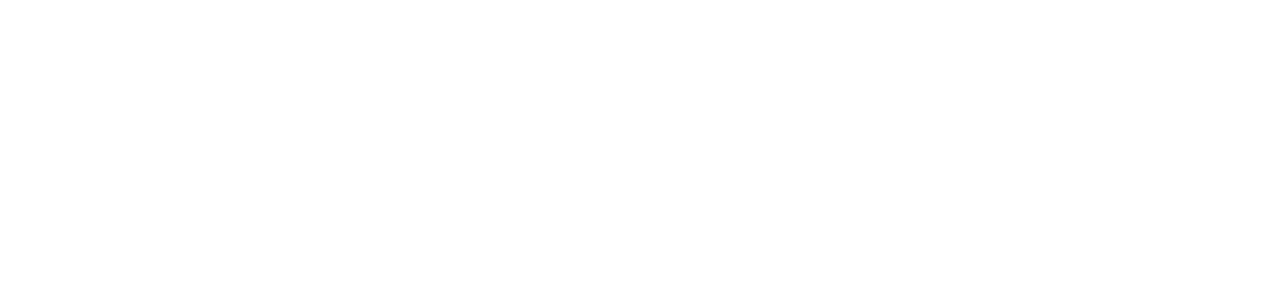
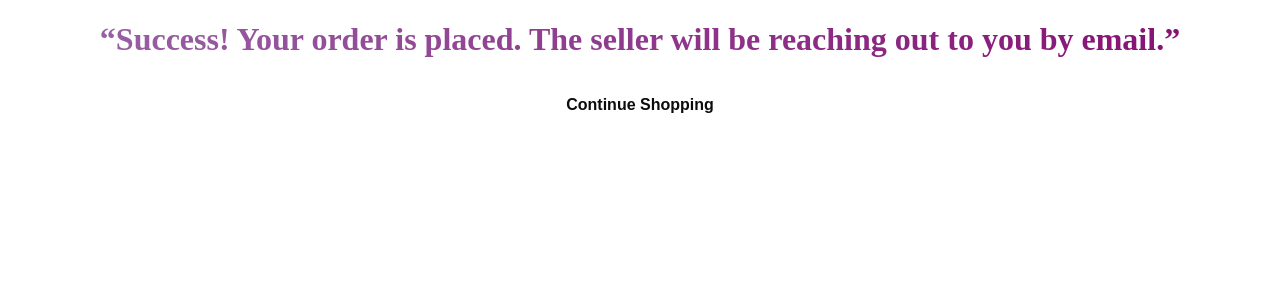
Before and after one commit to Code-the-Dream-School/cc-prac-team3-front, a React (Create React App) app: page /OrderSuccess in a window 1280 px wide. Before the commit this address had no page. Shown: the top 300 px of the page. Built offline with nearby package versions, Linux system fonts and the light colour scheme.

Commit message:
local storage, and shipping information.

```diff
--- a/src/components/CartCheckout.jsx
+++ b/src/components/CartCheckout.jsx
@@ -12,7 +12,7 @@ import {useNavigate} from "react-router-dom"
     console.log(setItems)
 
     function handleClickAdd(){
-      navigate('/ShippingInfo')
+      navigate('/OrderSuccess')
     }
 
     function handleRemove(itemToRemove){
--- a/src/components/ShippingInfo.jsx
+++ b/src/components/ShippingInfo.jsx
@@ -1,25 +1,27 @@
-import React, { useState } from "react";
+import React, { useEffect } from "react";
 import { useNavigate } from "react-router-dom";
 import "./App.css"
 
 
-  export const ShippingInfo= () => {
+
+  export const ShippingInfo= (props) => {
     const navigate =useNavigate();
+    useEffect(() => {props.setItems([])}, [])
 
-    const [email,setEmail]=useState("");
-    const [country,setCountry]=useState("");
-    const [name,setName]=useState("");
-    const [lastName,setLastName]=useState("");
-    const [address,setAddress]=useState("");
-    const [city,setCity]=useState("");
-    const [state,setState]=useState("");
-    const [code,setCode]=useState("");
-    const [phone,setPhone]=useState("");
+    // const [email,setEmail]=useState("");
+    // const [country,setCountry]=useState("");
+    // const [name,setName]=useState("");
+    // const [lastName,setLastName]=useState("");
+    // const [address,setAddress]=useState("");
+    // const [city,setCity]=useState("");
+    // const [state,setState]=useState("");
+    // const [code,setCode]=useState("");
+    // const [phone,setPhone]=useState("");
 
     const handleSubmit = (e) => {
         e.preventDefault();
-        console.log(email);
-        console.log(setEmail);
+        // console.log(email);
+        // console.log(setEmail);
     }
     function handleClickShop(){
         navigate("/Cart")
@@ -27,17 +29,17 @@ import "./App.css"
 
     return (
         <div style={{textAlign:"center"}}>
-        <h1 style={{color:"#850b70",textAlign:"center"}}> Contact</h1>
+        {/* <h1 style={{color:"#850b70",textAlign:"center"}}> Contact</h1> */}
 
 
             <form onSubmit={handleSubmit}>
             {/* <h3>Already have an account? Login here..</h3>
             <div><p><input className="create-styles" value={email} onChange={(e)=>setEmail(e.target.value)}type="Email" placeholder="Enter your email" id="Email" name="Email"/></p></div> */}
 
-            <h1>Shipping Information</h1>
+            <h1 className="create-new-account" >“Success! Your order is placed. The seller will be reaching out to you by email.”</h1>
 
 
-            <div><p><input className="create-styles" value={name} onChange={(e)=>setName(e.target.value)}type="Name" placeholder="Enter your Name" id="Name" name="Name"/></p></div>
+            {/* <div><p><input className="create-styles" value={name} onChange={(e)=>setName(e.target.value)}type="Name" placeholder="Enter your Name" id="Name" name="Name"/></p></div>
             <div><p><input className="create-styles" value={lastName} onChange={(e)=>setLastName(e.target.value)} type="LastName" placeholder="Enter your Last Name" id="LastName" name="LastName"/></p></div>
             <div><p><input className="create-styles" value={email} onChange={(e)=>setEmail(e.target.value)} type="Email" placeholder="Enter your Email" id="Email" name="Email"/></p></div>
             <div><p><input className="create-styles" value={address} onChange={(e)=>setAddress(e.target.value)}type="Address" placeholder="Enter your street address" id="Address" name="Address"/></p></div>
@@ -45,9 +47,10 @@ import "./App.css"
             <div><p><input className="create-styles" value={city} onChange={(e)=>setCity(e.target.value)}type="City" placeholder="Enter your City" id="City" name="City"/></p></div>
             <div><p><input className="create-styles" value={state} onChange={(e)=>setState(e.target.value)} type="State" placeholder="Enter your state" id="State" name="State"/></p></div>
             <div><p><input className="create-styles" value={code} onChange={(e)=>setCode(e.target.value)}type="Code" placeholder="Enter your Zip code" id="Code" name="Code"/></p></div>
-            <div><p><input className="create-styles" value={phone} onChange={(e)=>setPhone(e.target.value)} type="PhoneNumber" placeholder="Enter your phone number" id="PhoneNumber" name="PhoneNumber"/></p></div>
-            <button className="shipping-info-continue-shopping"> <span>Ship products</span></button>
-            <p className="shippin-info-description">You will pay for the products on shipping</p>
+            <div><p><input className="create-styles" value={phone} onChange={(e)=>setPhone(e.target.value)} type="PhoneNumber" placeholder="Enter your phone number" id="PhoneNumber" name="PhoneNumber"/></p></div> */}
+            {/* <button className="shipping-info-continue-shopping"> <span>Ship products</span></button>
+            <p className="shippin-info-description">You will pay for the products on shipping</p> */}
+             {/* <p><a className="create-new-account" href="/Login">Already have an account? Login here.</a></p>   */}
             <button type="button" className="shipping-info-continue-shopping-2" onClick={handleClickShop}>Continue Shopping</button>
             </form>
 
--- a/src/index.js
+++ b/src/index.js
@@ -1,4 +1,4 @@
-import React, { useState } from "react";
+import React from "react";
 import ReactDOM from 'react-dom/client';
 // import App from './App';
 import { BrowserRouter,Routes,Route } from "react-router-dom";
@@ -11,9 +11,10 @@ import { Cart } from './components/Cart';
 import { Shop } from './components/Shop';
 import { CartCheckout } from "./components/CartCheckout";
 import { ShippingInfo } from "./components/ShippingInfo";
+import useLocalStorage from "./util/useLocalStorage";
 
 const App=()=>{
-  const [items, setItems] = useState([])
+  const [items, setItems] = useLocalStorage('cartItems',[])
   return(
     <BrowserRouter>
     <Routes>
@@ -24,7 +25,7 @@ const App=()=>{
       <Route exact path='/Cart'element={<Cart items={items} setItems={setItems}/>}/>
       <Route exact path='/Shop'element={<Shop/>}/>
       <Route exact path='/CartCheckout'element={<CartCheckout items={items} setItems={setItems}/>}/>
-      <Route exact path='/ShippingInfo'element={<ShippingInfo  items={items} setItems={setItems}/>}/>
+      <Route exact path='/OrderSuccess'element={<ShippingInfo  items={items} setItems={setItems}/>}/>
 
     </Routes>
     </BrowserRouter>
--- /dev/null
+++ b/src/util/useLocalStorage.js
@@ -0,0 +1,32 @@
+import React, { useDebugValue, useEffect, useState } from "react"
+
+const useLocalStorage = (
+  key,
+  initialState
+) => {
+  const [state, setState] = useState(initialState)
+  useDebugValue(state)
+
+  useEffect(() => {
+    const item = localStorage.getItem(key)
+    if (item) setState(parse(item))
+  }, [])
+
+  useEffect(() => {
+    if (state !== initialState) {
+      localStorage.setItem(key, JSON.stringify(state))
+    }
+  }, [state])
+
+  return [state, setState]
+}
+
+const parse = (value) => {
+  try {
+    return JSON.parse(value)
+  } catch {
+    return value
+  }
+}
+
+export default useLocalStorage
```
